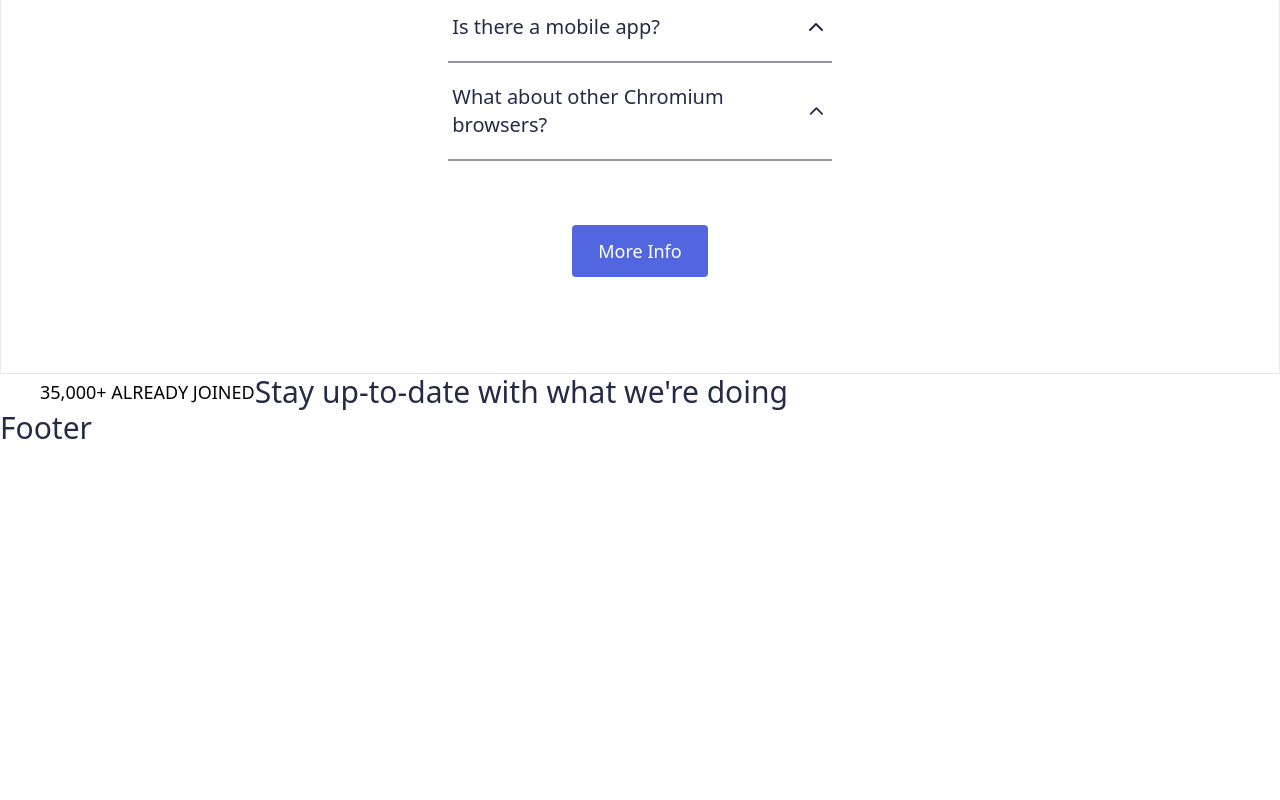
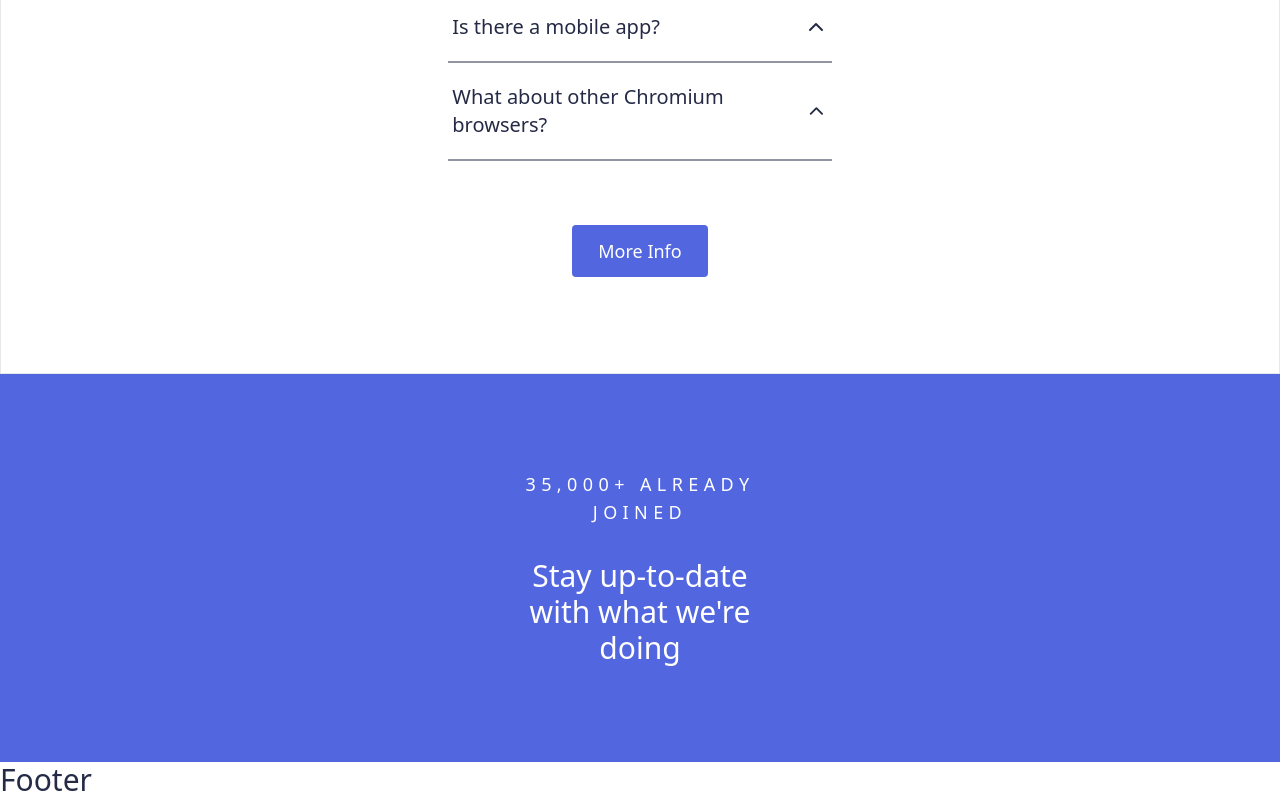
Before and after one commit to AlvesPHGA/bookmark, a React (Vite) app: page / in a window 1280 px wide. Shown: the part 3074-3874 px from the top of the page. Before the commit the page ends 3522 px from the top, so only its background shows below. Built offline with nearby package versions, Linux system fonts and the light colour scheme.

Commit message:
style: ContactContentComponent layout on Contact section

```diff
--- a/src/ui/components/Contact/ContactContentComponent.tsx
+++ b/src/ui/components/Contact/ContactContentComponent.tsx
@@ -2,9 +2,13 @@ import { DivComponent } from '../TagsComponents';
 
 export const ContactContentComponent = () => {
    return (
-      <DivComponent>
-         <span>35,000+ ALREADY JOINED</span>
-         <h2>Stay up-to-date with what we're doing</h2>
+      <DivComponent box="contact_content">
+         <span className="text-white font-medium tracking-[.3em]">
+            35,000+ ALREADY JOINED
+         </span>
+         <h2 className="text-white text-3xl">
+            Stay up-to-date with what we're doing
+         </h2>
       </DivComponent>
    );
 };
--- a/src/ui/partials/Contact.tsx
+++ b/src/ui/partials/Contact.tsx
@@ -3,7 +3,7 @@ import { SectionComponent } from '../components/TagsComponents';
 
 export const Contact = () => {
    return (
-      <SectionComponent>
+      <SectionComponent section="contact">
          <ContactContentComponent />
       </SectionComponent>
    );
--- a/src/ui/styles/tagsStyles.tsx
+++ b/src/ui/styles/tagsStyles.tsx
@@ -10,6 +10,7 @@ export const sectionStyle = tv({
          features: 'py-20 text-center space-y-16',
          download: 'py-24 space-y-20',
          faq: 'py-24 space-y-20 border',
+         contact: 'py-24 bg-[#5267DF]',
       },
    },
 
@@ -47,6 +48,8 @@ export const divStyle = tv({
          // FAQ
          faq_content: 'w-[25%] text-center mx-auto space-y-6',
          faq_questions: 'w-[30%] mx-auto',
+         // Contact
+         contact_content: 'w-[20%] mx-auto text-center space-y-8',
       },
 
       isContentTab: {
```
